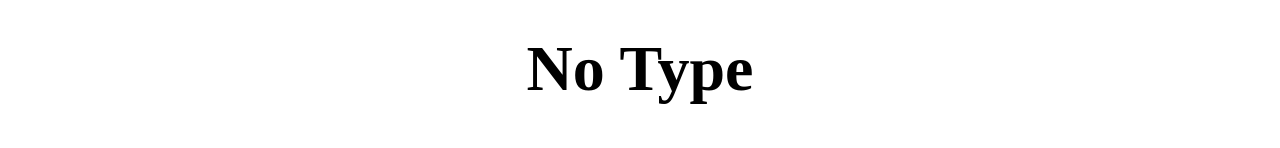
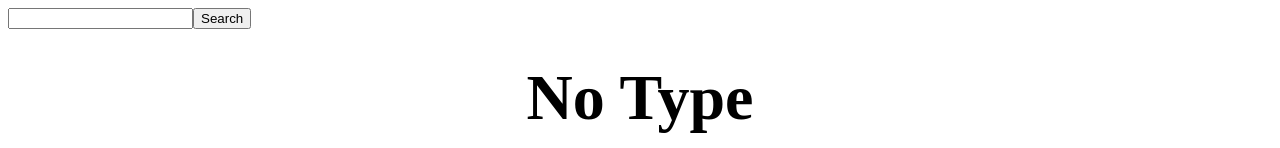
Before and after one commit to Topandas69/Top_Das_WEB601Assignments_Phones, an Angular app in the folder Top_Das_Phones/: page / in a window 1280 px wide. Shown: the top 148 px of the page. Built offline with nearby package versions, Linux system fonts and the light colour scheme.

Commit message:
title searching done

```diff
--- a/Top_Das_Phones/src/app/app.module.ts
+++ b/Top_Das_Phones/src/app/app.module.ts
@@ -1,4 +1,5 @@
 import { NgModule } from '@angular/core';
+import { FormsModule } from '@angular/forms';
 import { BrowserModule } from '@angular/platform-browser';
 
 import { AppComponent } from './app.component';
@@ -11,10 +12,11 @@ import { ContentTypePipe } from './content-type.pipe';
     AppComponent,
     ContentCardComponent,
     ContentListComponent,
-    ContentTypePipe
+    ContentTypePipe,
   ],
   imports: [
-    BrowserModule
+    BrowserModule,
+    FormsModule
   ],
   providers: [],
   bootstrap: [AppComponent]
--- a/Top_Das_Phones/src/app/content-list/content-list.component.html
+++ b/Top_Das_Phones/src/app/content-list/content-list.component.html
@@ -1,3 +1,19 @@
+<section class="searchForTitle">
+    <div>
+        <input type="text" [(ngModel)]="searchTitle">
+        <button (click)="searchByTitle()">Search</button>
+    </div>
+
+    <div *ngIf="titleFound !== null">
+        <p [style.color]="titleFound ? 'green' : 'red'">
+            {{titleFound ? 'Title Found' : 'Title not found'}}
+        </p>
+    </div>
+</section>
+
+
+
+
 <h1>No Type</h1>
 <div *ngFor="let content of contentList | contentType" class="card no-type">
     <app-content-card [content]="content"></app-content-card>
--- a/Top_Das_Phones/src/app/content-list/content-list.component.ts
+++ b/Top_Das_Phones/src/app/content-list/content-list.component.ts
@@ -8,6 +8,13 @@ import { Content } from '../helper-files/content-interface';
 })
 export class ContentListComponent {
   public contentList:Content[];
+  searchTitle: string = "";
+  titleFound: boolean | null = null;
+
+
+  searchByTitle(){
+    this.titleFound = this.contentList.some(content => content.title === this.searchTitle);
+  }
 
   constructor(){
 
```
